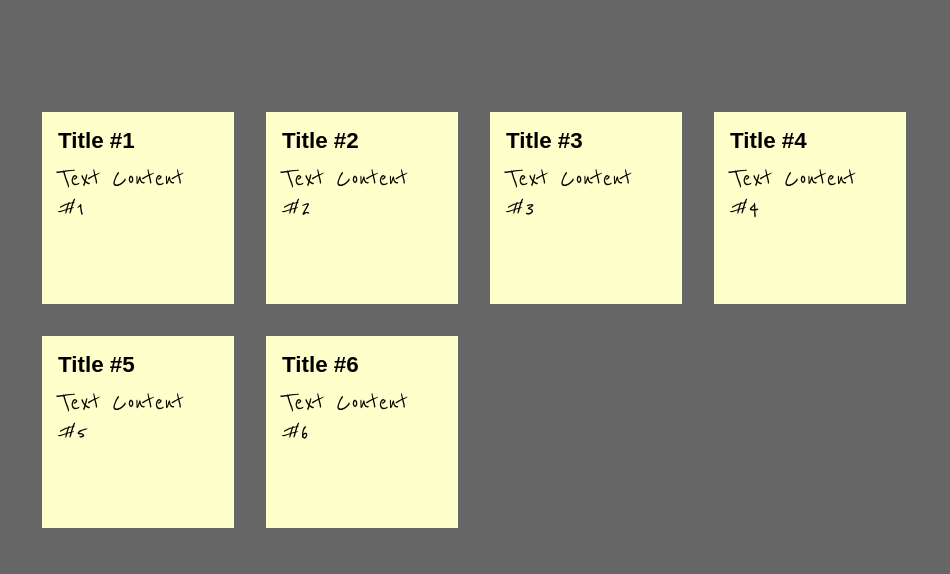
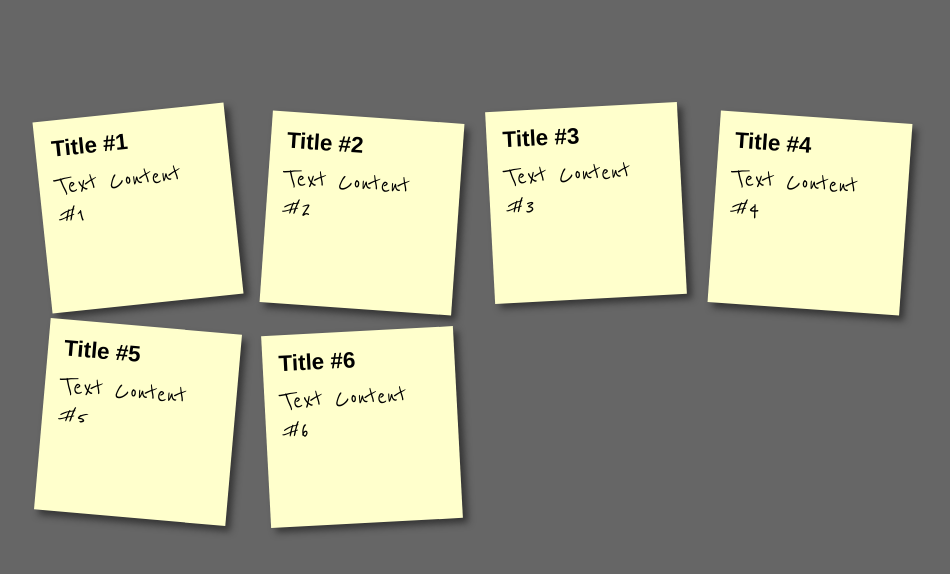
Before and after one commit to KiranRiddle7/Sticky-Notes-HTML-Application, a plain HTML site: page index.html in a window 1280 px wide. Shown: the whole page, without its empty margins (70-1020 px from the left). Drawn offline with Linux system fonts and the light colour scheme.

Commit message:
Added tilt css property to the notes

```diff
--- a/style.css
+++ b/style.css
@@ -28,10 +28,40 @@ ul li a{
   height:10em;
   width:10em;
   padding:1em;
+  /* Firefox */
+  -moz-box-shadow:5px 5px 7px rgba(33,33,33,1);
+  /* Safari+Chrome */
+  -webkit-box-shadow: 5px 5px 7px rgba(33,33,33,.7);
+  /* Opera */
+  box-shadow: 5px 5px 7px rgba(33,33,33,.7);
+   -webkit-transform:rotate(-6deg);
+  -o-transform:rotate(-6deg);
+  -moz-transform:rotate(-6deg);
 }
 ul li{
   margin:1em;
   float:left;
+}
+ul li:nth-child(even) a{
+  -o-transform:rotate(4deg);
+  -webkit-transform:rotate(4deg);
+  -moz-transform:rotate(4deg);
+  position:relative;
+  top:5px;
+}
+ul li:nth-child(3n) a{
+  -o-transform:rotate(-3deg);
+  -webkit-transform:rotate(-3deg);
+  -moz-transform:rotate(-3deg);
+  position:relative;
+  top:-5px;
+}
+ul li:nth-child(5n) a{
+  -o-transform:rotate(5deg);
+  -webkit-transform:rotate(5deg);
+  -moz-transform:rotate(5deg);
+  position:relative;
+  top:-10px;
 }
 
 ul li h2{
```
